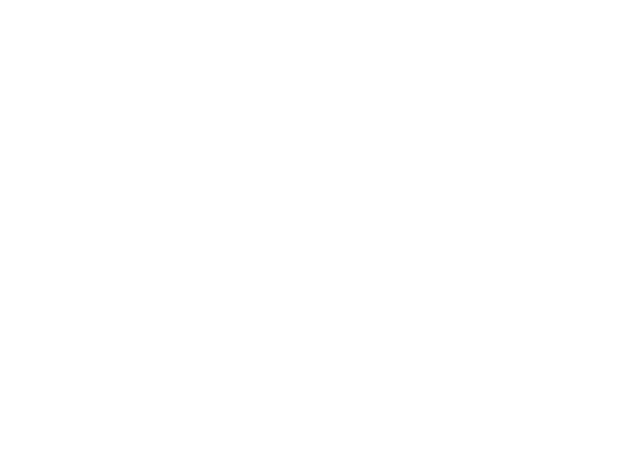
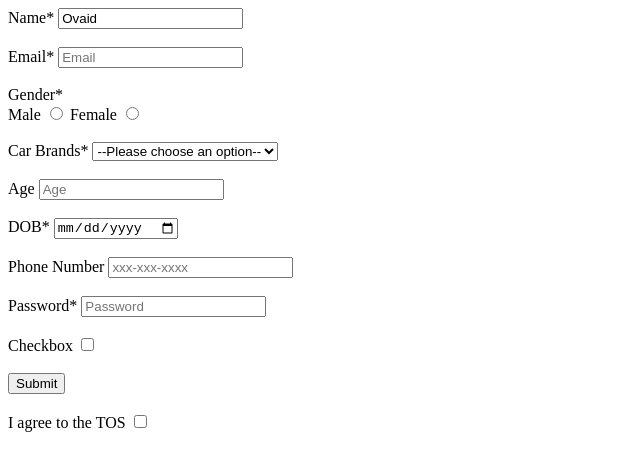
Before and after one commit to acciojob/signup-form-car-ovaid, a website: page main.html in a window 1280 px wide. Shown: the whole page, without its empty margins (0-640 px from the left). Drawn offline with Linux system fonts and the light colour scheme.

Commit message:
created a submission

```diff
--- a/main.html
+++ b/main.html
@@ -7,6 +7,70 @@
 </head>
 
 <body>
+	<form method="post">
+		<div>
+			<label for="name">Name*</label>
+			<input type="text" id="name" placeholder="Name" required value="Ovaid">
+		</div><br>
+
+		<div>
+			<label for="email">Email*</label>
+			<input type="email" id="email" placeholder="Email" required>
+		</div><br>
+
+		<div>
+			<label for="gender">Gender*</label><br>
+			<label for="gender_m">Male</label>
+			<input type="radio" name="gender" id="gender_m" required>
+			<label for="gender_f">Female</label>
+			<input type="radio" name="gender" id="gender_f" required>
+		</div><br>
+
+		<div>
+			<label for="cars">Car Brands*</label>
+			<select name="carbrands" id="cars" placeholder="--Please choose an option--" value="--Please choose an option--.">
+				<option value="--Please choose an option--">--Please choose an option--</option>
+				<option value="BMW">BMW</option>
+				<option value="Audi">Audi</option>
+				<option value="Mercedez">Mercedez</option>
+			</select>
+		</div><br>
+
+		<div>
+			<label for="age">Age</label>
+			<input type="number" id="age" placeholder="Age" required>
+		</div><br>
+
+		<div>
+			<label for="dob">DOB*</label>
+			<input type="date" id="dob" required>
+		</div><br>
+
+		<div>
+			<label for="phone number">Phone Number</label>
+			<input type="tel" id="phone number" maxlength="10" placeholder="xxx-xxx-xxxx">
+		</div><br>
+
+		<div>
+			<label for="password">Password*</label>
+			<input type="password" id="password" placeholder="Password">
+		</div><br>
+
+		<div>
+			<label for="checkbox">Checkbox</label>
+			<input type="checkbox" id="chechkox">
+		</div><br>
+
+		<div>
+			<input type="submit" >
+		</div><br>
+
+		<div>
+			<label for="checkbox"> I agree to the TOS</label>
+			<input type="checkbox"kbox">
+		</div>
+
+	</form>
 	<!-- the entire body must be written by student -->
     <script type="text/javascript" src="./script.js">
 </script>
```
